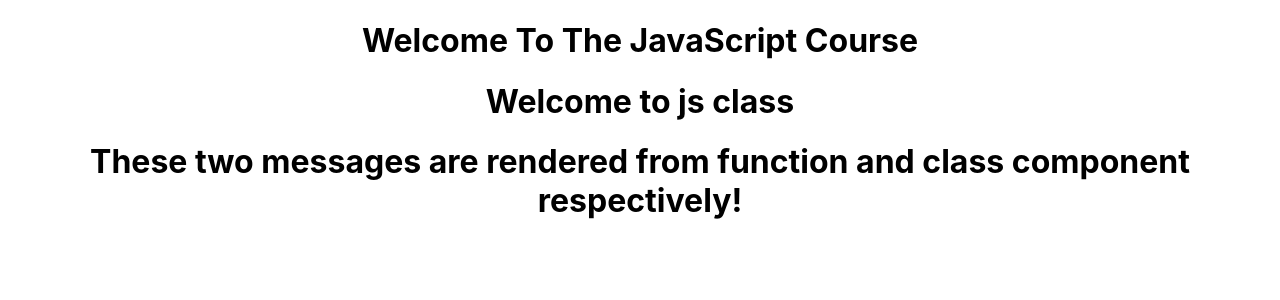
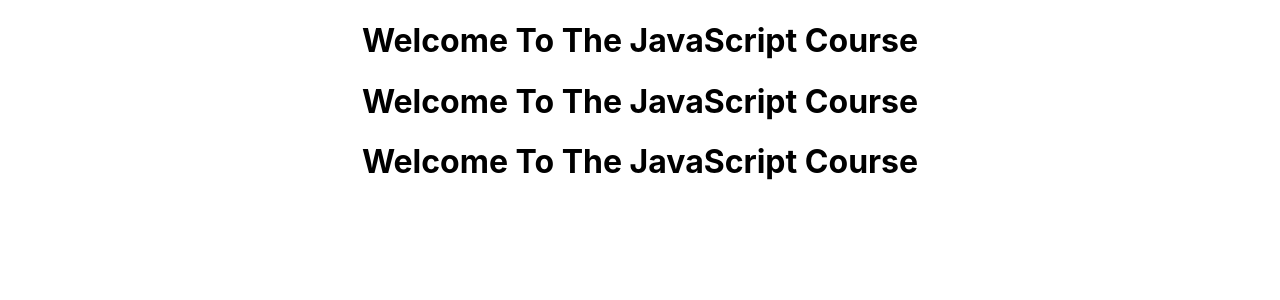
Before and after one commit to vijayadithya831/personal, a React (Create React App) app in the folder Full Stack/React/learn-react/: page / in a window 1280 px wide. Shown: the top 300 px of the page. Built offline with nearby package versions, Linux system fonts and the light colour scheme.

Commit message:
files updated

```diff
--- a/Full Stack/React/learn-react/src/App.js
+++ b/Full Stack/React/learn-react/src/App.js
@@ -6,10 +6,14 @@
 function App() {
   return (
     <div className='App'>
-      <Greetings/>
+      {/* <Greetings/>
       <WelcomeStudents/>
-      <h1>These two messages are rendered from function and class component respectively!</h1>
+      <h1>These two messages are rendered from function and class component respectively!</h1> */}
+      <Greetings name = "Ganesh"/>
+      <Greetings name = "Aslam"/>
+      <Greetings name = "John"/>
     </div>
+
   );
 }
 
```
Also changed, not shown: 1 other file (tests, documents, lock files or other folders).
